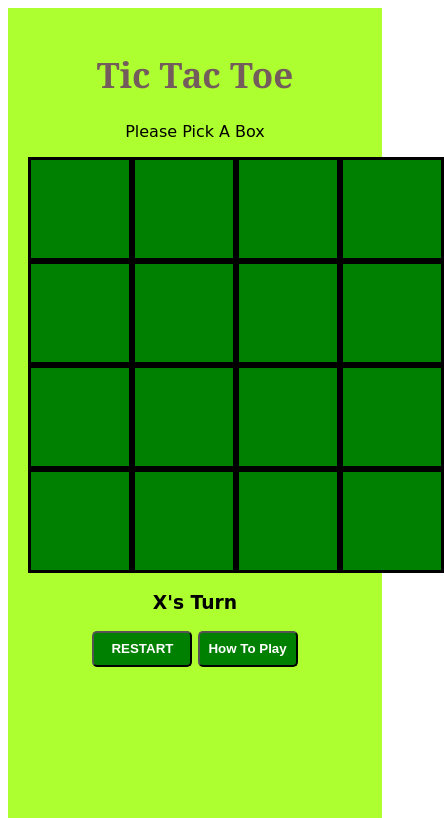
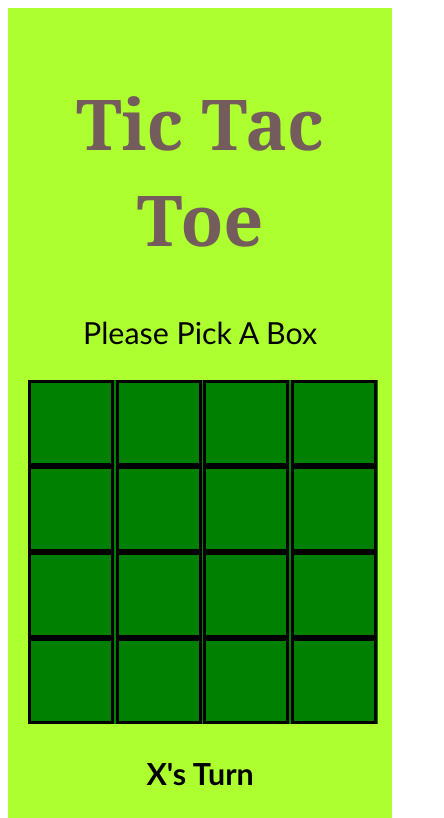
Before and after one commit to VictorIborTech/TicTakToeGame, a plain HTML site: page index.html in a window 390 px wide. Shown: the top 818 px of the page, 444 px wide, since content can reach past the window. Drawn offline with Linux system fonts and the light colour scheme.

Commit message:
update style

```diff
--- a/style.css
+++ b/style.css
@@ -52,3 +52,144 @@
     font-weight: bold;
     background-color: green;
 }
+
+@media screen and (max-width: 1024px){
+    .cell{
+        width: 120px;
+        height: 120px;
+        border: 3px solid black;
+        box-shadow: 0 0 3 2px;
+        line-height: 74px;
+        font-size: 75px;
+        cursor: pointer;
+        text-align: center;
+        justify-content: center;
+
+    }
+    #gameContainer{
+        font-family:'Gill Sans', 'Gill Sans MT', Calibri, 'Trebuchet MS', sans-serif;
+        text-align: center;
+        background-color: greenyellow;
+        background-size: cover;
+        height: 100vh;
+        width: 92%;
+        padding: 20px;
+
+    }
+    #cellContainer{
+        display: grid;
+        grid-template-columns: repeat(4, auto);
+        width: 500px;
+        text-align: center;
+        margin: auto;
+        background-color: green;
+        color: white;
+
+    }
+    p{
+        font-size: 1.9rem;
+    }
+    .gameheader{
+        font-family: Georgia, 'Times New Roman', Times, serif;
+        font-size: 70px;
+        color: rgb(117, 92, 92);
+        box-shadow: rgb(29, 7, 49);
+    }
+    #statusText{
+        font-size: 1.9rem;
+        font-family: 'Gill Sans', 'Gill Sans MT', Calibri, 'Trebuchet MS', sans-serif;
+    }
+    #restartBtn{
+        line-height: 30px ;
+        width: 250px;
+        height: 60px;
+        color: white;
+        border-radius: 5px;
+        font-size: 2rem;
+        font-weight: bold;
+        background-color: green;
+    }
+    #learn{
+        line-height: 30px ;
+        width: 250px;
+        height: 60px;
+        color: white;
+        border-radius: 5px;
+        font-size: 2rem;
+        font-weight: bold;
+        background-color: green;
+    }
+
+
+}
+
+
+@media screen and (max-width: 600px){
+    .cell{
+        width: 80px;
+        height: 80px;
+        border: 3px solid black;
+        box-shadow: 0 0 3 2px;
+        line-height: 74px;
+        font-size: 75px;
+        cursor: pointer;
+        text-align: center;
+        justify-content: center;
+
+    }
+    #gameContainer{
+        font-family:'Gill Sans', 'Gill Sans MT', Calibri, 'Trebuchet MS', sans-serif;
+        text-align: center;
+        background-color: greenyellow;
+        background-size: cover;
+        height: 140vh;
+        width: 92%;
+        padding: 20px;
+
+    }
+    #cellContainer{
+        display: grid;
+        grid-template-columns: repeat(4, auto);
+        width: 350px;
+        text-align: center;
+        margin: auto;
+        background-color: green;
+        color: white;
+
+    }
+    p{
+        font-size: 1.9rem;
+    }
+    .gameheader{
+        font-family: Georgia, 'Times New Roman', Times, serif;
+        font-size: 70px;
+        color: rgb(117, 92, 92);
+        box-shadow: rgb(29, 7, 49);
+    }
+    #statusText{
+        font-size: 1.9rem;
+        font-family: 'Gill Sans', 'Gill Sans MT', Calibri, 'Trebuchet MS', sans-serif;
+    }
+    #restartBtn{
+        line-height: 30px ;
+        width: 250px;
+        height: 60px;
+        color: white;
+        border-radius: 5px;
+        font-size: 2rem;
+        font-weight: bold;
+        background-color: green;
+    }
+    #learn{
+        line-height: 30px ;
+        width: 250px;
+        height: 60px;
+        color: white;
+        border-radius: 5px;
+        font-size: 2rem;
+        font-weight: bold;
+        background-color: green;
+    }
+
+
+}
```
